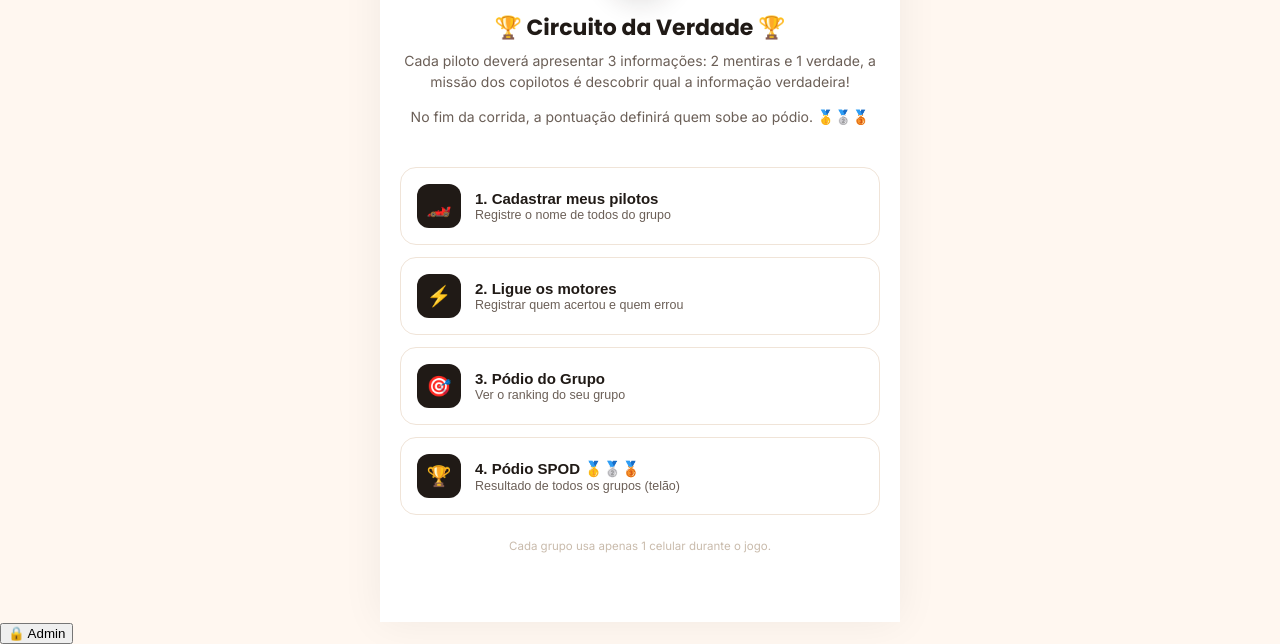
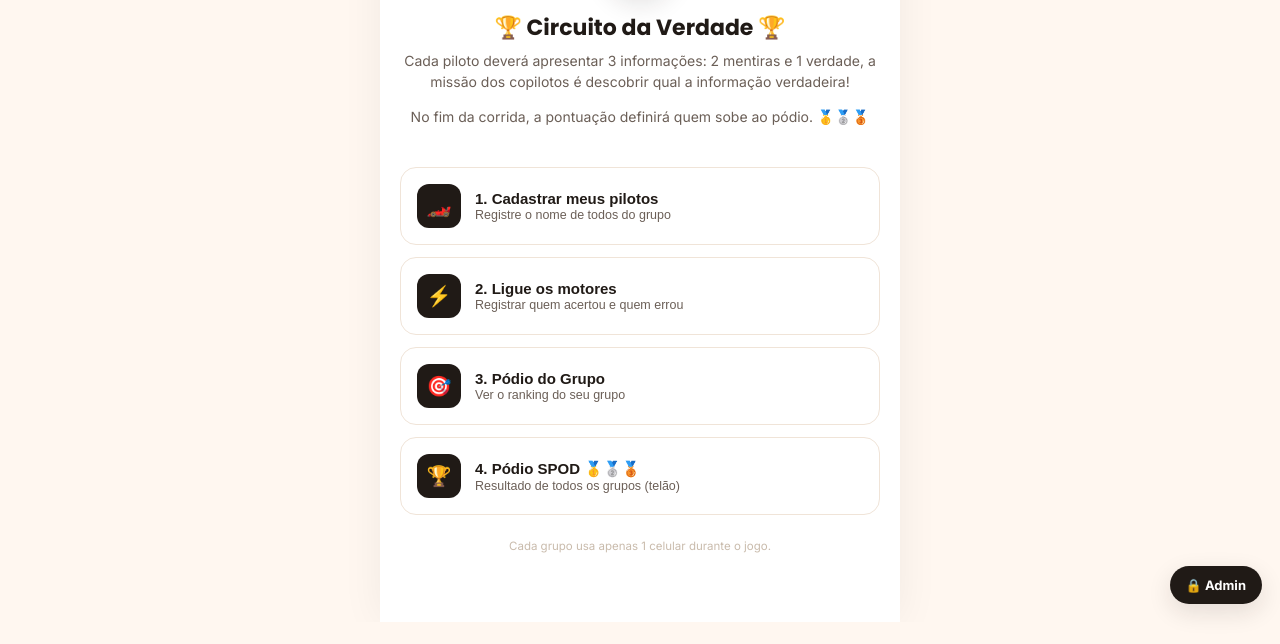
Before and after one commit to carolinevitoriadesantana330/Dinamica-Itau, a plain HTML site: page index.html in a window 1280 px wide. Shown: the part 178-822 px from the top of the page. After the commit the page ends 800 px from the top, so only its background shows below. Drawn offline with nearby package versions, Linux system fonts and the light colour scheme.

Commit message:
Implement admin floating button styles
Added styles for admin floating button and panel.

```diff
--- a/style.css
+++ b/style.css
@@ -387,6 +387,39 @@ select{
   color:#fff;
   font-size:15px;
 }
+/* ---------------- BOTÃO FLUTUANTE ADMIN ---------------- */
+.admin-float-wrap{
+  position:fixed;
+  right:18px;
+  bottom:18px;
+  z-index:999;
+  display:flex;
+  flex-direction:column;
+  align-items:flex-end;
+  gap:10px;
+}
+.admin-float-btn{
+  background:var(--tinta);
+  color:#fff;
+  border:none;
+  padding:11px 16px;
+  border-radius:30px;
+  font-size:13px;
+  font-weight:700;
+  font-family:'Inter',sans-serif;
+  cursor:pointer;
+  box-shadow:var(--sombra);
+}
+.admin-float-btn:active{transform:scale(0.97);}
+.admin-float-panel{
+  background:#fff;
+  border:1.5px solid #F0E4D8;
+  border-radius:16px;
+  padding:14px;
+  width:230px;
+  box-shadow:var(--sombra);
+}
+
 .podio-degrau.primeiro{height:76px; background:linear-gradient(180deg, var(--laranja) 0%, var(--laranja-escuro) 100%);}
 .podio-degrau.segundo{height:54px; background:linear-gradient(180deg, #6B7280 0%, #4B5563 100%);}
 .podio-degrau.terceiro{height:38px; background:linear-gradient(180deg, #C97B3C 0%, #A85D28 100%);}
```
